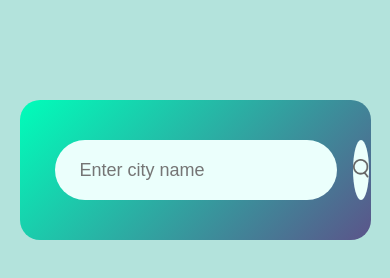
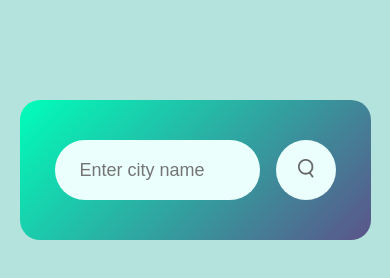
Before and after one commit to araf7053/weather_app, a plain HTML site: page index.html in a window 390 px wide. Drawn offline with Linux system fonts and the light colour scheme.

Commit message:
Update style.css

```diff
--- a/style.css
+++ b/style.css
@@ -17,6 +17,12 @@ body{
     padding: 40px 35px;
     text-align: center;
 }
+
+@media (max-width:768px) {
+
+    .search input{
+        width:50px;
+    }
 .search{
     width: 100%;
     display: flex;
```
